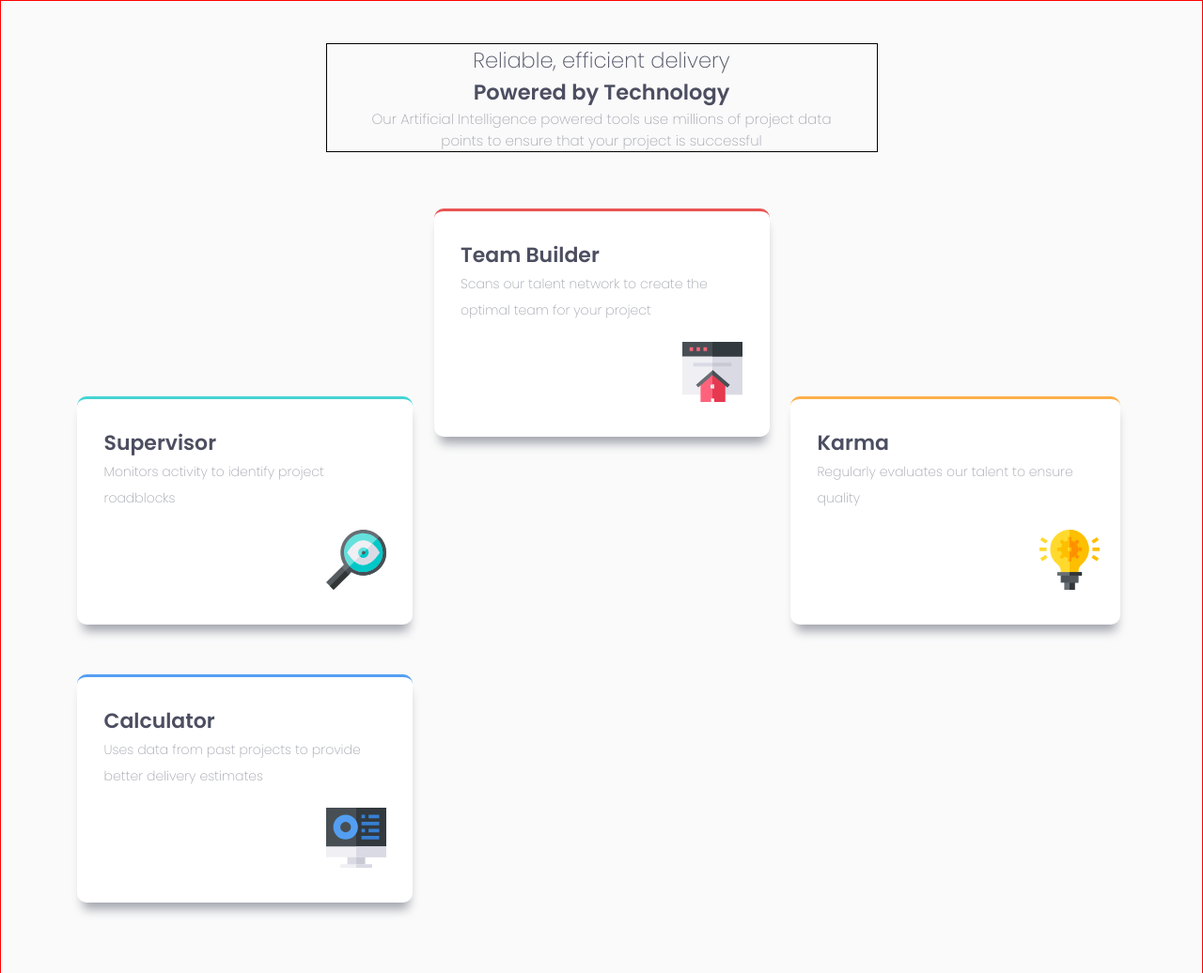
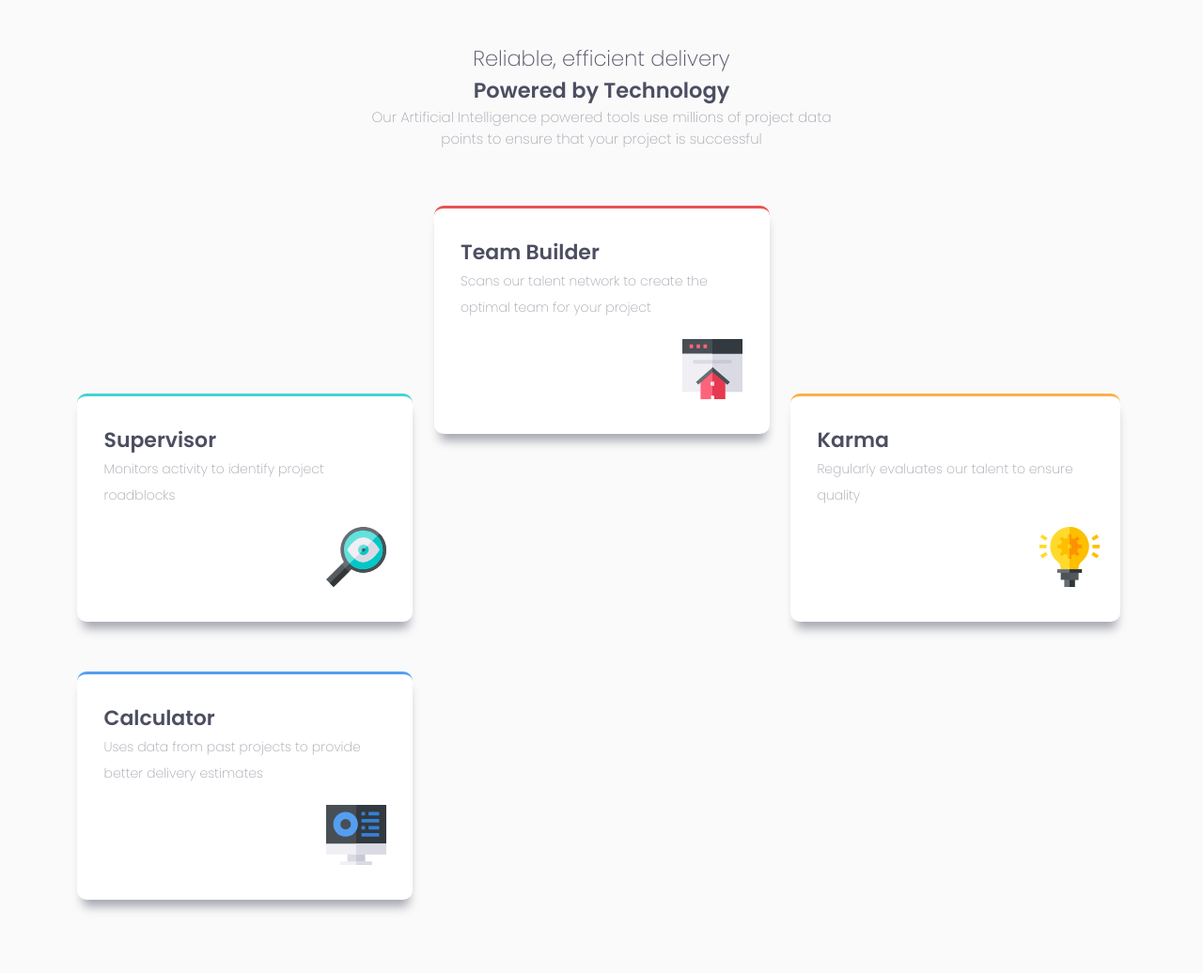
Before and after one commit to KristaCalleja/four-cards, a plain HTML site: page index.html in a window 1280 px wide. Shown: the whole page at 94% size. Drawn offline with Linux system fonts and the light colour scheme.

Commit message:
Remove borders

```diff
--- a/style.css
+++ b/style.css
@@ -33,7 +33,6 @@ p{
     color: var(--Grayish-Blue);
 }
 .wrapper {
-    border: 1px red solid;
     padding: 3em 2em;
     display: flex;
     flex-direction: column;
@@ -41,7 +40,6 @@ p{
     align-items: center;
 }
 .text-container {
-    border: 1px black solid;
     max-width: 510px;
     padding: 0 2.5em;
     text-align: center;
```
